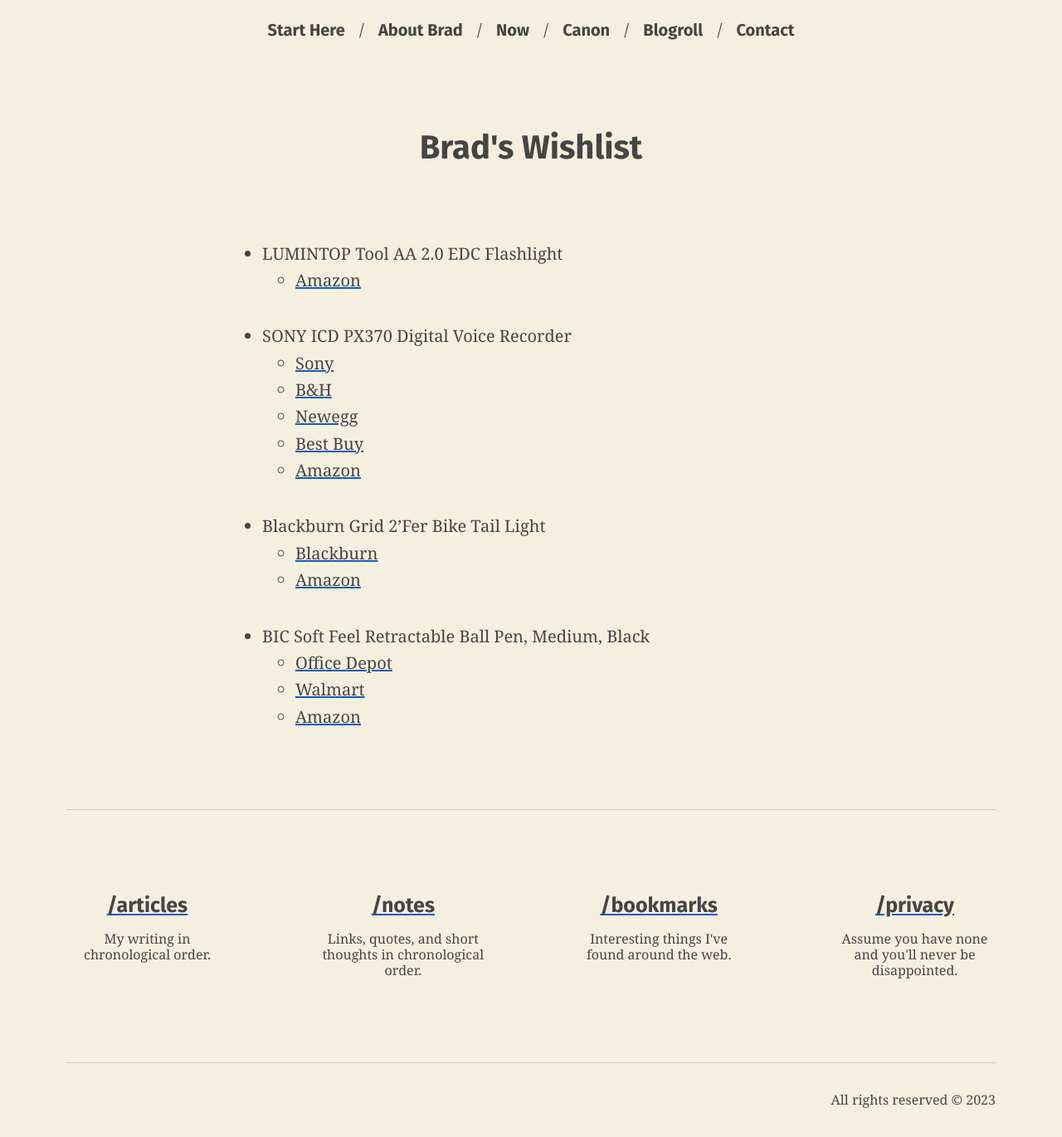
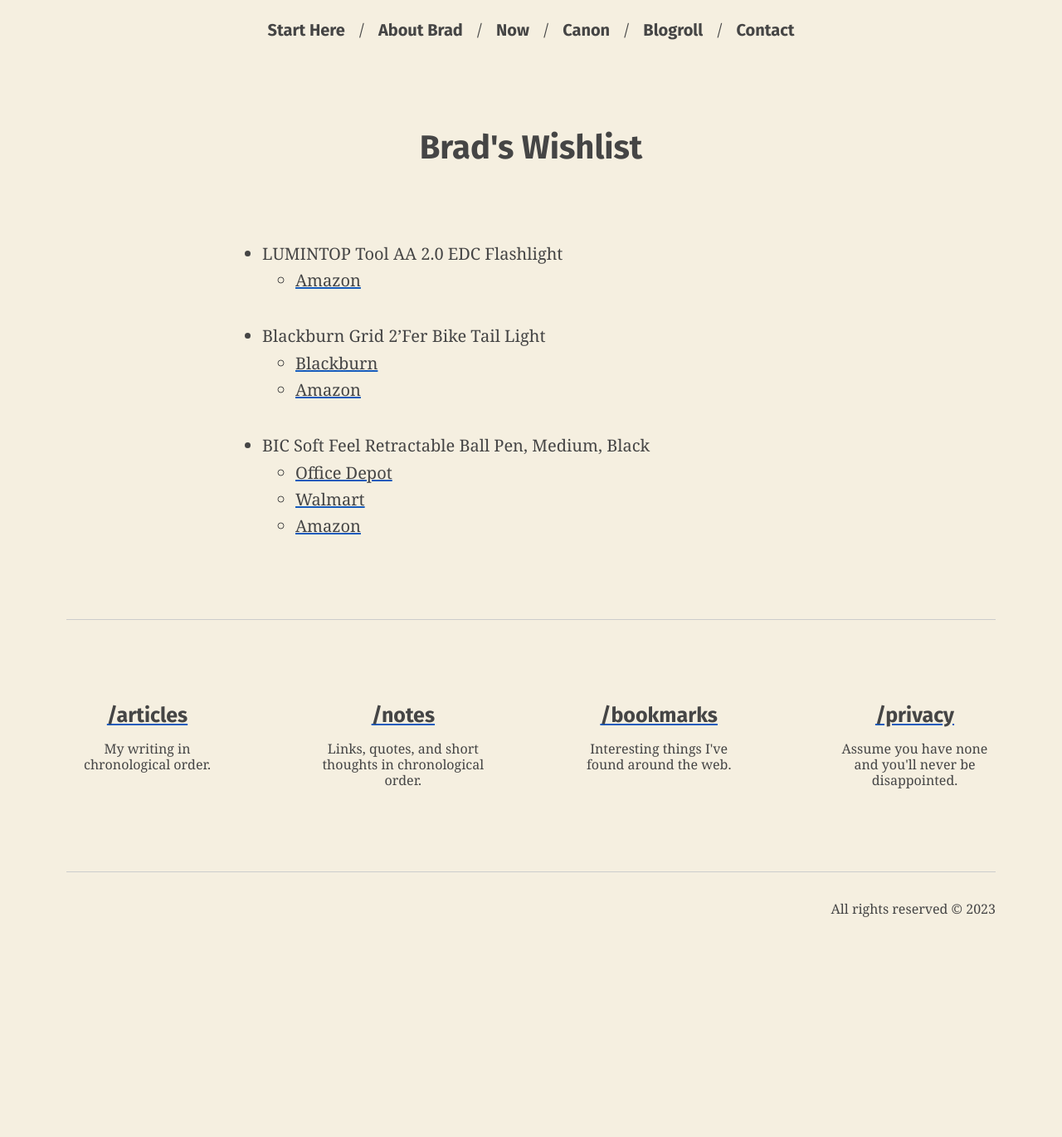
Before and after one commit to bradonomics/bradonomics.com, a Jekyll site: the page built from _pages/wishlist.md, in a window 1280 px wide. Shown: the whole page at 83% size. Built offline with Jekyll 4.4.1, drawn with Linux system fonts in a browser that asks for light colours; after the commit the page ends 1141 px from its top, so only the background shows below that.

Commit message:
Update wishlist

```diff
--- a/_pages/wishlist.md
+++ b/_pages/wishlist.md
@@ -19,12 +19,12 @@
 - LUMINTOP Tool AA 2.0 EDC Flashlight
   - [Amazon](https://www.amazon.com/LUMINTOP-Flashlight-Pocket-sized-Waterproof-Emergency/dp/B07X3BMZXS)
 
-- SONY ICD PX370 Digital Voice Recorder
+<!-- - SONY ICD PX370 Digital Voice Recorder
   - [Sony](https://electronics.sony.com/audio/walkman-digital-recorders/audio-digital-voice-recorders/p/icdpx370?srsltid=AfmBOopdRK6sRaWNrTMWsbcPK8hzJXLb9NlnaS4UbO40aEhPnlNPNDdCgFY)
   - [B&H](https://www.bhphotovideo.com/c/product/1317634-REG/sony_icd_px370_digital_flash_voice_recorder.html)
   - [Newegg](https://www.newegg.com/p/14C-0013-00082)
   - [Best Buy](https://www.bestbuy.com/site/sony-px-series-digital-voice-recorder-black/5774900.p?skuId=5774900&extStoreId=514)
-  - [Amazon](https://www.amazon.com/Sony-ICDPX370-Digital-Recorder-Built/dp/B06XFTWCBJ)
+  - [Amazon](https://www.amazon.com/Sony-ICDPX370-Digital-Recorder-Built/dp/B06XFTWCBJ) -->
 
 - Blackburn Grid 2'Fer Bike Tail Light
   - [Blackburn](https://www.blackburndesign.com/p/grid-2fer-front-rear-bike-light/350140000200000044.html)
```
